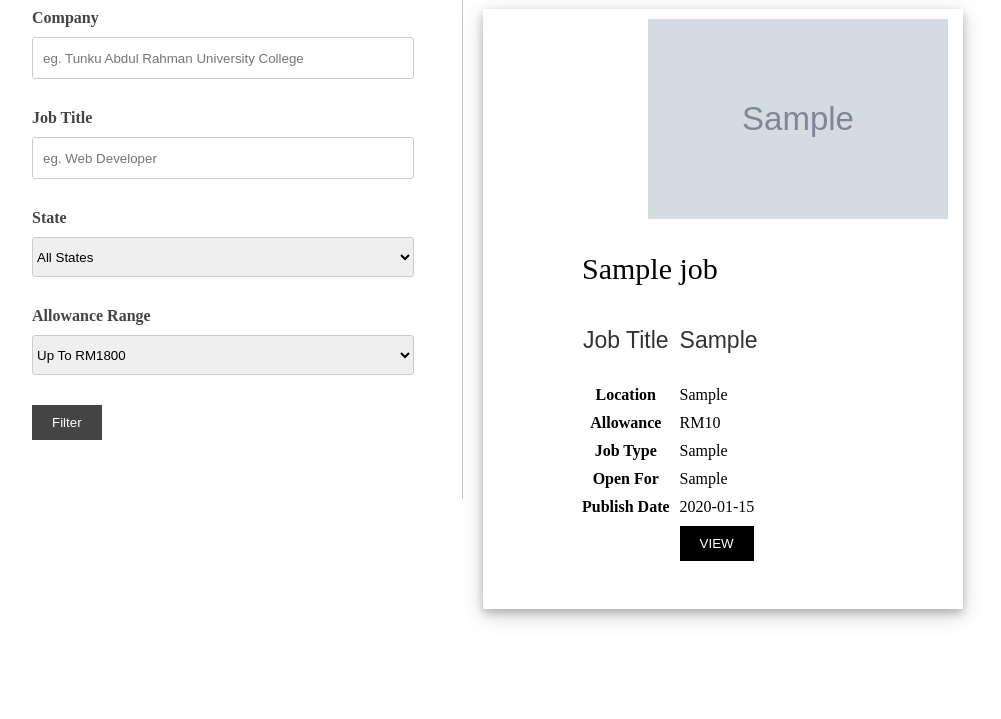
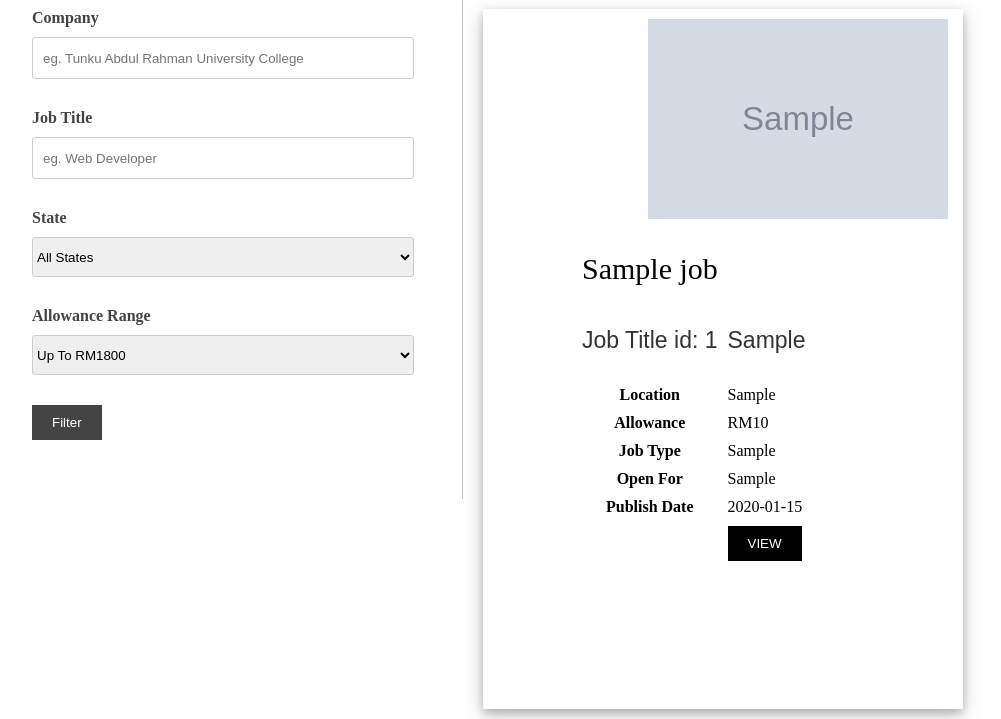
Before and after one commit to yongsean/cloudAssignment, a Flask app: template templates/SearchCompany.html in a window 1280 px wide. Shown: the part 124-843 px from the top of the page, without its empty margins (18-1019 px from the left). Before the commit the page ends 746 px from the top, so only its background shows below. Run offline with Flask 3, Linux system fonts and the light colour scheme; the template is opened without the code that fills it: most values are stand-ins (such as "Sample title", 1, 10 or a date in 2020); grey boxes marked "Sample" are stand-in pictures.

Commit message:
Update SearchCompany.html

```diff
--- a/templates/SearchCompany.html
+++ b/templates/SearchCompany.html
@@ -209,7 +209,7 @@
 
     .job-ad {
         width: 480px;
-        height: 600px;
+        height: 700px;
         margin: 10px;
         float: left;
         display: flex;
@@ -405,7 +405,7 @@
                             </tr>
                             <tr>
                                 <th>
-                                    <h3>Job Title</h3>
+                                    <h3>Job Title   id: {{job.company_id}}</h3>
                                 </th>
                                 <td>
                                     <h3>{{ job.job_position }}</h3>
```
